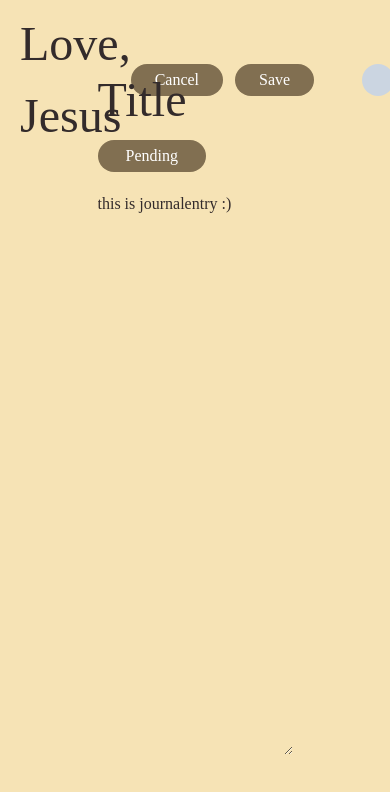
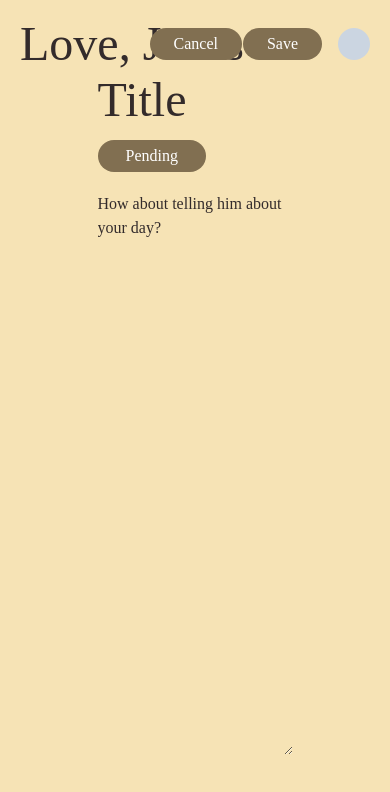
Before and after one commit to i252-hub/love-jesus-A-Journaling-and-Community-Web-App, a React (Vite) app in the folder journaling-app/: page /journalentry in a window 390 px wide. Shown: the top 792 px of the page. Built offline with nearby package versions, Linux system fonts and the light colour scheme; a web font is replaced by a local one.

Commit message:
style: minimized text and adjusted positions for tablet view

```diff
--- a/journaling-app/src/pages/journalentry.tsx
+++ b/journaling-app/src/pages/journalentry.tsx
@@ -77,18 +77,18 @@ const JournalEntry = ({onSave}: { onSave:  (entry: Entry, isEditMode: boolean) =
         <>
         <div className="bg-customYellow h-screen ">
         <nav className="w-full flex justify-between items-center absolute">
-<div className="text-[3rem] font-belle relative top-2 text-textBlackish ml-5">Love, Jesus</div>
+<div className="text-[3rem] font-belle relative top-2 text-textBlackish ml-5 tablet:text-[2rem]">Love, Jesus</div>
 <div className="flex gap-[3rem] mr-5 relative top-2">
-    <div className="flex gap-3 ">
-    <button className="text-white font-annie bg-customBrown pt-1 pb-1 pr-6 pl-6 rounded-2xl">Cancel</button>
+    <div className="flex gap-3 flex-wrap ">
+    <button className="text-white font-annie absolute bg-customBrown pt-1 pb-1 pr-6 pl-6 tablet:pt-0.5 tablet:pb-0.5 tablet:pl-5 tablet:pr-5 tablet:text-[14px] right-[8rem] tablet:right-[7rem]  rounded-2xl">Cancel</button>
 
-   <button className="text-white font-annie bg-customBrown pt-1 pb-1 pr-6 pl-6 rounded-2xl" onClick={HandleSave}>Save</button>
+   <button className="text-white font-annie absolute bg-customBrown pt-1 pb-1 pr-6 pl-6 tablet:pt-0.5 tablet:pb-0.5 tablet:pl-5 tablet:pr-5 tablet:text-[14px] right-[3rem]  rounded-2xl" onClick={HandleSave}>Save</button>
 
     </div>
-    <div className="w-8 h-8 bg-slate-300 rounded-2xl "></div>
+    <div className="w-8 h-8 tablet:w-7 tablet:h-7 relative tablet:bottom-[2px] bg-slate-300 rounded-2xl "></div>
 </div>
         </nav>
-<div className="w-full h-[80%] relative top-[5rem] flex justify-center items-center ">
+<div className="w-full h-[80%] relative top-[5rem] flex justify-center items-center">
 <div className="flex-col w-[50%] gap-5 h-full flex justify-center items-start relative ">
     <div className="relative flex  items-center w-full">
     <input
@@ -102,13 +102,13 @@ const JournalEntry = ({onSave}: { onSave:  (entry: Entry, isEditMode: boolean) =
     </div>
 
           <button
-          className="pt-1 pb-1 pl-7 pr-7 bg-customBrown text-white rounded-2xl font-annie text-[1rem]"
+          className="pt-1 pb-1 pl-7 pr-7 bg-customBrown tablet:pl-5 tablet:pr-5 tablet:pt-0.5 tablet:pb-0.5 tablet:text-[14px] text-white rounded-2xl font-annie text-[1rem]"
           onClick={ChangeStatus}>{status}</button>
           <textarea
           className="w-full h-full placeholder:text-textBlackish placeholder:font-annie focus:text-textBlackish focus:font-annie bg-transparent focus:outline-none"
           value= {textareaValue}
           onChange={TextAreaChangeValue}
-          placeholder= 'this is journalentry :)'
+          placeholder= 'How about telling him about your day?'
           />
         </div>
 </div>
```
